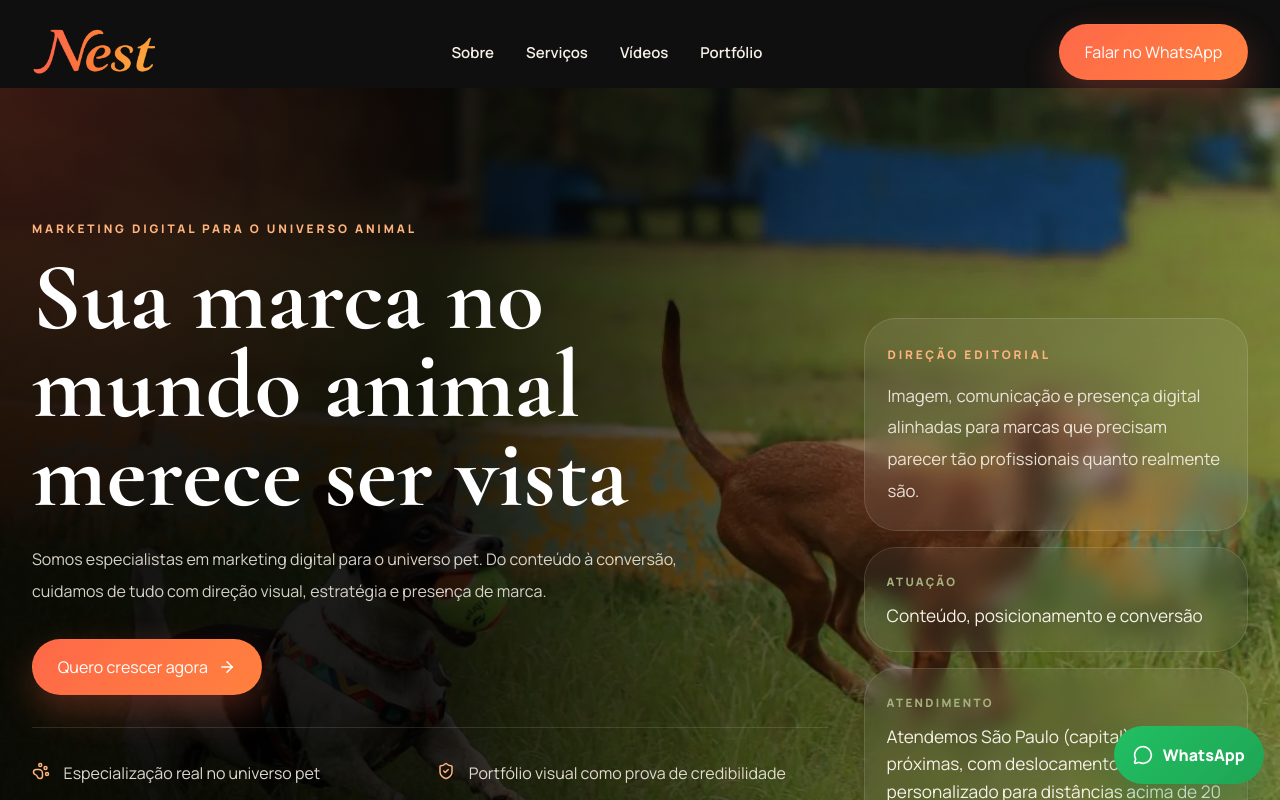
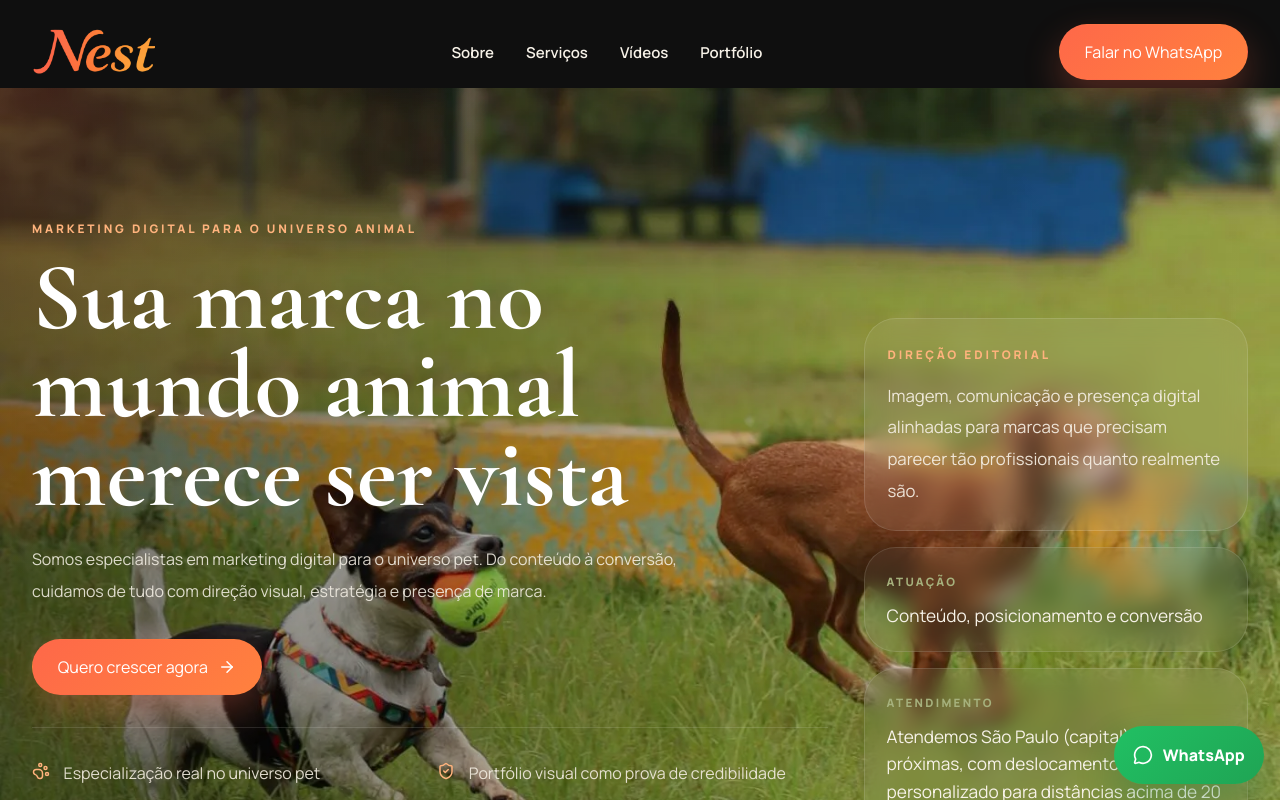
Before and after one commit to Wallaceoll/Nest-Studio-Vercel, a React (Vite) app: page / in a window 1280 px wide. Shown: the top 800 px of the page. Built offline with nearby package versions, Linux system fonts and the light colour scheme.

Commit message:
Diminuindo o overlay

```diff
--- a/src/styles.css
+++ b/src/styles.css
@@ -293,7 +293,7 @@ button {
 }
 
 .hero-overlay {
-  background: linear-gradient(90deg, rgba(0, 0, 0, 0.92), rgba(0, 0, 0, 0.86), rgba(0, 0, 0, 0.42), rgba(0, 0, 0, 0.18));
+  background: linear-gradient(90deg, rgba(0, 0, 0, 0.5), rgba(0, 0, 0, 0.3), rgba(0, 0, 0, 0.1), rgba(0, 0, 0, 0));
 }
 
 .hero-glow {
```
